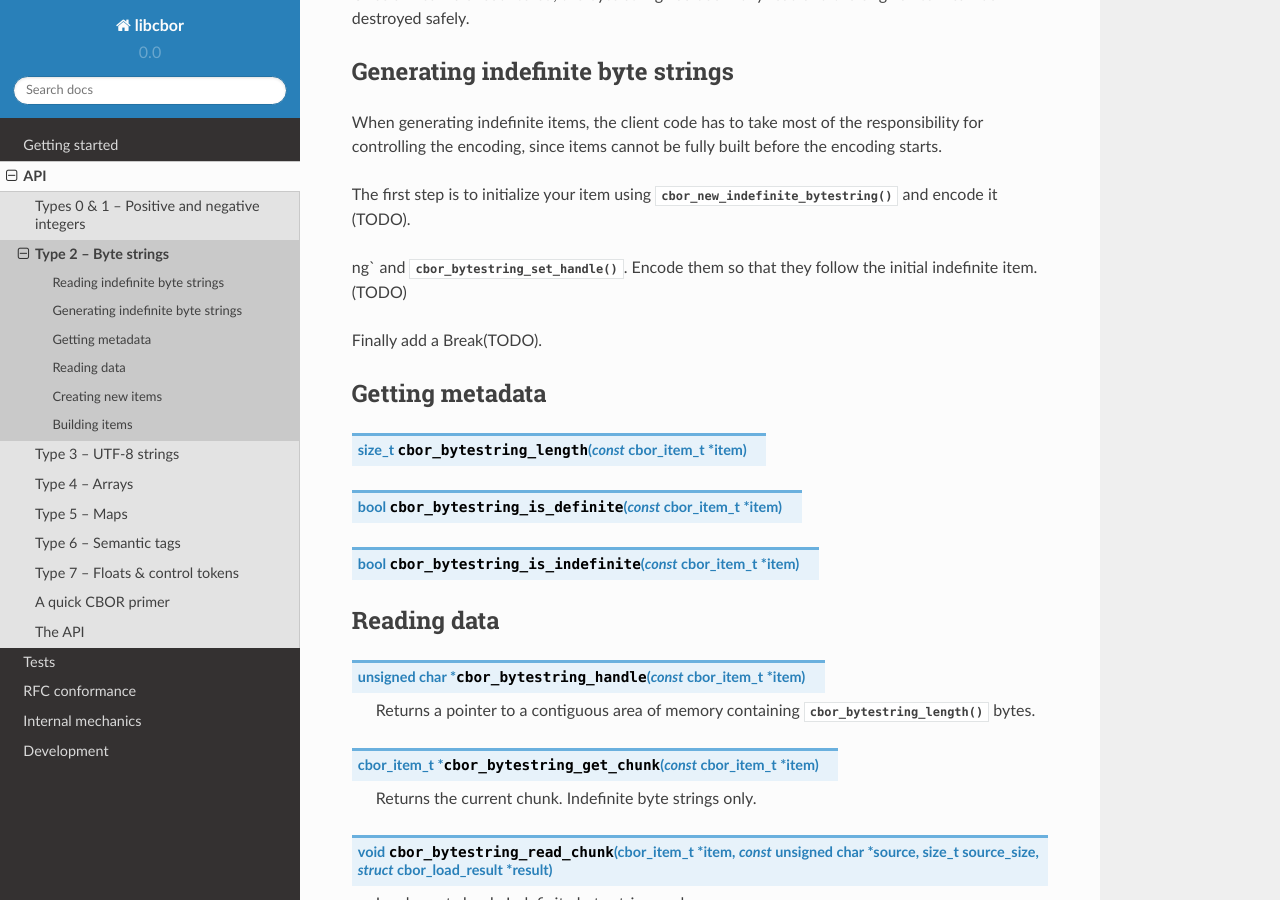
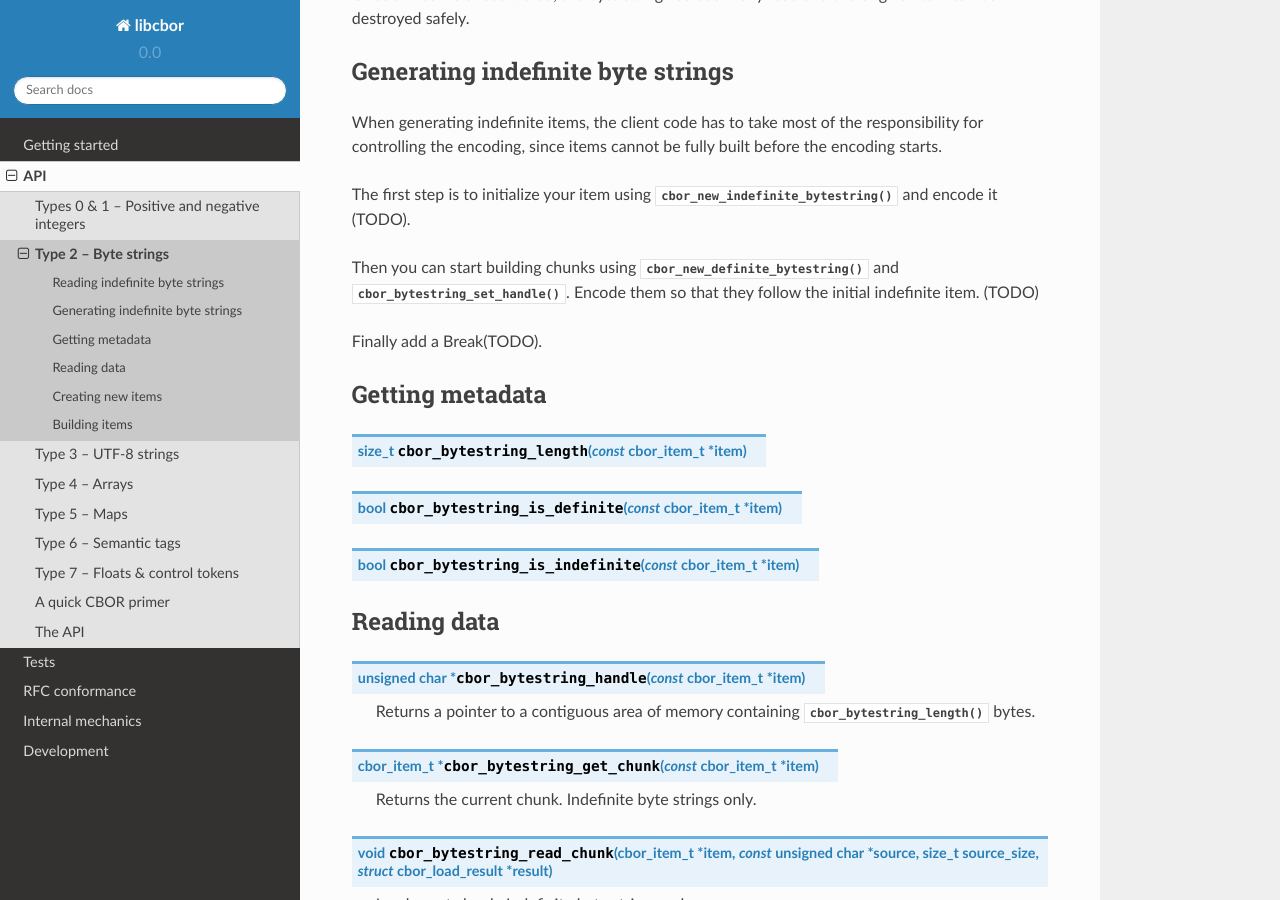
Before and after one commit to PJK/libcbor, a Sphinx documentation site: the page built from doc/source/api/type_2.rst, in a window 1280 px wide and 900 px high, scrolled down 845 px. Built offline with Sphinx 7.4.7 and the Read the Docs theme 2.0.0, drawn with Linux system fonts in a browser that asks for light colours.

Commit message:
Revert typos

```diff
--- a/doc/source/api/type_2.rst
+++ b/doc/source/api/type_2.rst
@@ -32,7 +32,7 @@ When generating indefinite items, the client code has to take most of the respon
 
 The first step is to initialize your item using :func:`cbor_new_indefinite_bytestring` and encode it (TODO).
 
-ng` and :func:`cbor_bytestring_set_handle`. Encode them so that they follow the initial indefinite item. (TODO)
+Then you can start building chunks using :func:`cbor_new_definite_bytestring` and :func:`cbor_bytestring_set_handle`. Encode them so that they follow the initial indefinite item. (TODO)
 
 Finally add a Break(TODO).
 
```
